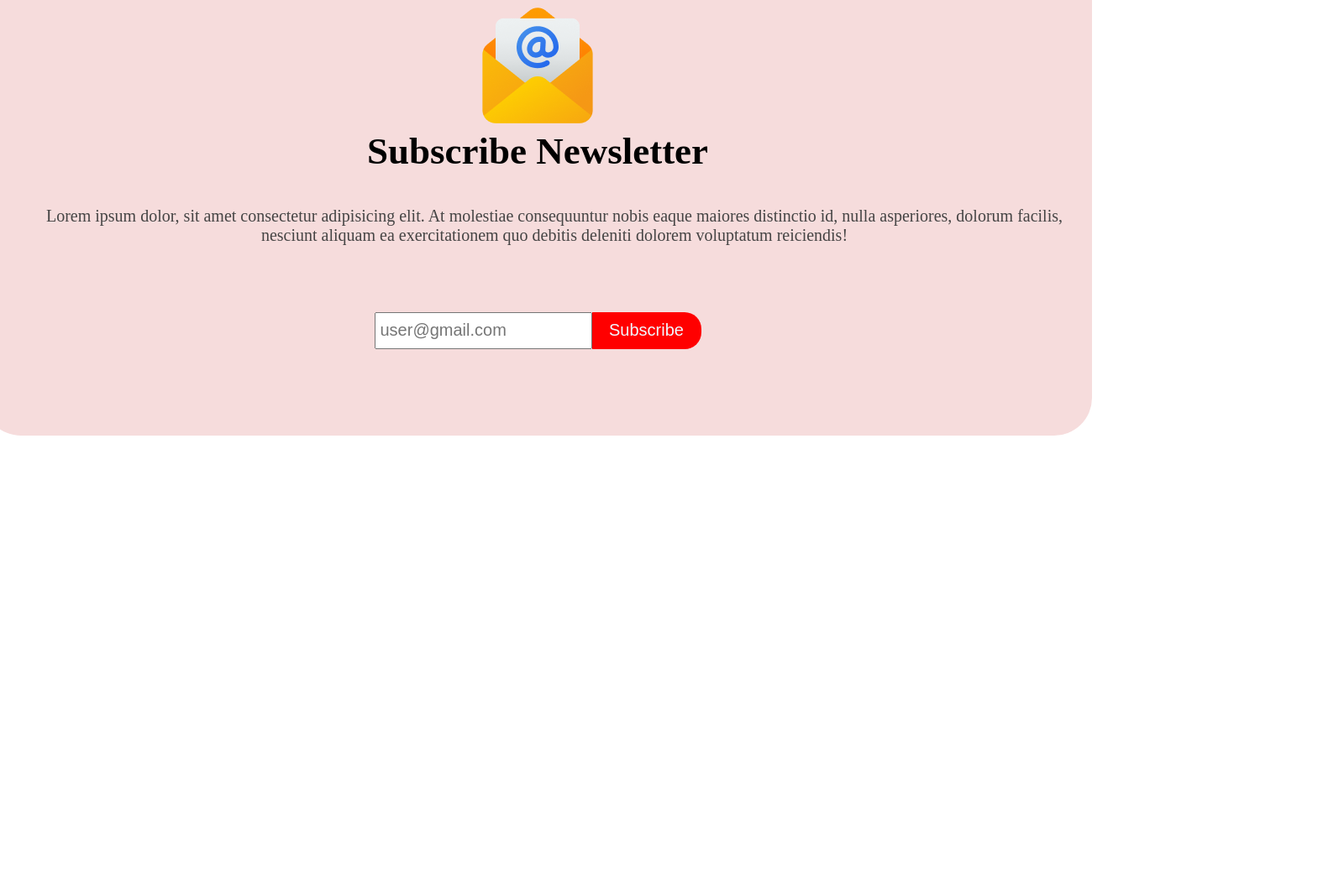
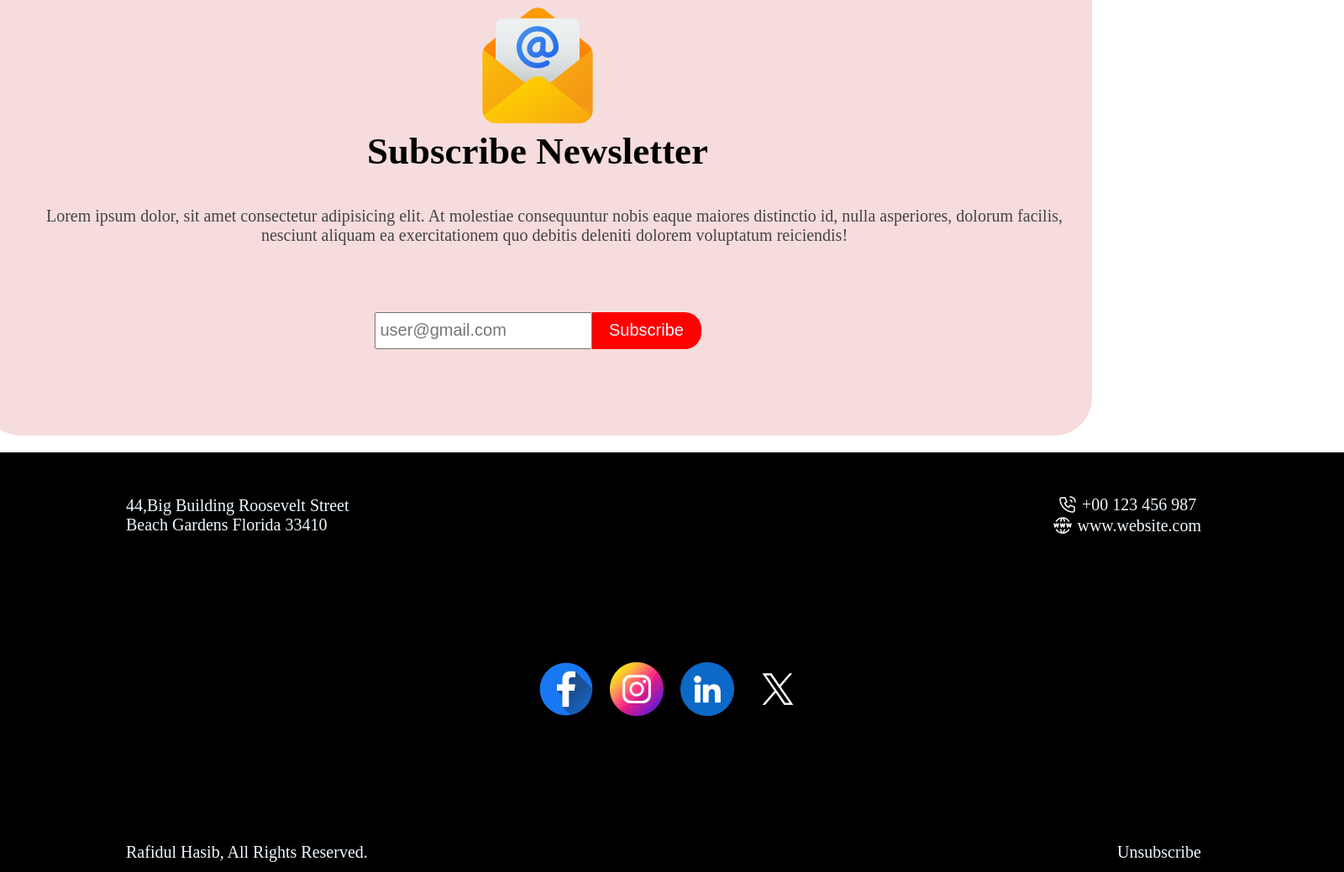
Before and after one commit to Rafidulhasib/party_Invitation, a plain HTML site: page index.html in a window 1280 px wide. Shown: the part 5752-6791 px from the top of the page at 84% size, 1600 px wide, since content can reach past the window. Before the commit the page ends 6271 px from the top, so only its background shows below. Drawn offline with Linux system fonts and the light colour scheme.

Commit message:
Footer section added

```diff
--- a/index.html
+++ b/index.html
@@ -181,5 +181,35 @@
         </div>
       </div>
     </section>
+
+    <!-- Footer section -->
+    <section class="footer-full-section">
+      <div class="footer-full-style">
+        <div class="info-part">
+          <div class="place">
+            <p>44,Big Building Roosevelt Street</p>
+            <p>Beach Gardens Florida 33410</p>
+          </div>
+          <div class="info-contact">
+            <p id="phone">
+              <img src="./icons/Call.png" alt="" /> +00 123 456 987
+            </p>
+            <p id="web">
+              <img src="./icons/Website.png" alt="" /> www.website.com
+            </p>
+          </div>
+        </div>
+        <div class="icon-part">
+          <img src="./icons/Facebook.png" alt="" />
+          <img src="./icons/Instagram.png" alt="" />
+          <img src="./icons/Linkedin.png" alt="" />
+          <img src="./icons/Twitter.png" alt="" />
+        </div>
+        <div class="Rights-part">
+          <p>Rafidul Hasib, All Rights Reserved.</p>
+          <p>Unsubscribe</p>
+        </div>
+      </div>
+    </section>
   </body>
 </html>
--- a/style.css
+++ b/style.css
@@ -420,3 +420,55 @@
   font-weight: 400;
   color: aliceblue;
 }
+
+/* Footer Section style */
+
+.footer-full-section {
+  background-color: black;
+  height: 500px;
+  width: 1600px;
+  margin-top: 20px;
+}
+.footer-full-style {
+  font-size: 20px;
+  font-weight: 500;
+  color: aliceblue;
+}
+.info-part {
+  display: flex;
+  align-items: center;
+  justify-content: center;
+  width: 80%;
+  padding-top: 50px;
+  padding-left: 150px;
+  justify-content: space-between;
+}
+.icon-part {
+  padding-top: 150px;
+  padding-bottom: 150px;
+  display: flex;
+  align-items: center;
+  justify-content: center;
+  gap: 20px;
+}
+
+#phone {
+  display: flex;
+  justify-content: center;
+  align-items: center;
+  gap: 5px;
+}
+#web {
+  display: flex;
+  justify-content: center;
+  align-items: center;
+  gap: 5px;
+}
+.Rights-part {
+  display: flex;
+  align-items: center;
+  justify-content: center;
+  width: 80%;
+  justify-content: space-between;
+  padding-left: 150px;
+}
```
